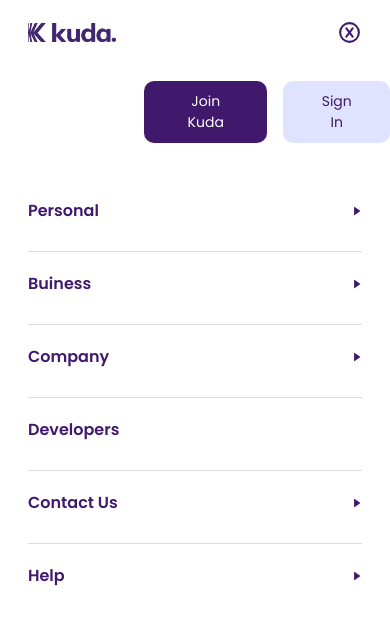
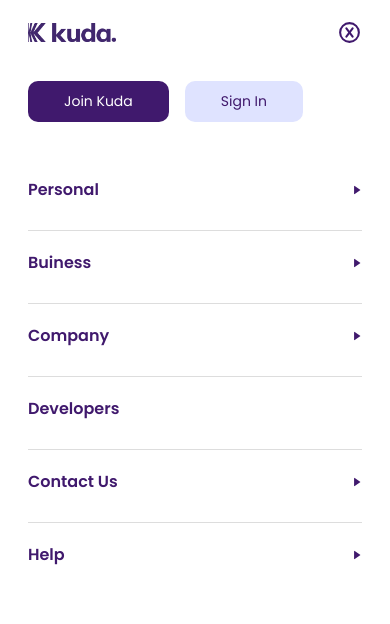
Before and after one commit to untitledDev9/Kuda, a React (Vite) app: page / in a window 390 px wide. Both pictures are taken after a click on the element 329 px from the left and 32 px from the top of the page. Shown: the top 624 px of the page. Built offline with nearby package versions, Linux system fonts and the light colour scheme.

Commit message:
done with mobile

```diff
--- a/src/static/MenuDrop.jsx
+++ b/src/static/MenuDrop.jsx
@@ -8,13 +8,15 @@ import PersonalDropDown from '../resueable/PersonalDropDown';
 
 const MenuDrop = () => {
   const [personal, setPersonal] = useState(false)
-  const [business, setBusiness] = useState(false)
-  const [company, setCompany] = useState(false)
-  const [contact, setContact] = useState(false)
-  const [help, setHelp] = useState(false)
+  // const [business, setBusiness] = useState(false)
+  // const [company, setCompany] = useState(false)
+  // const [contact, setContact] = useState(false)
+  // const [help, setHelp] = useState(false)
   return (
     <div>
-      <div className=' ml-36 py-4 flex gap-4'>
+      <div className=' ml-36 py-4 flex gap-4
+      max-mobile:ml-0 max-mobile:px-7
+      '>
         <Button
           text="Join Kuda"
           bgColor="#40196D"
```
